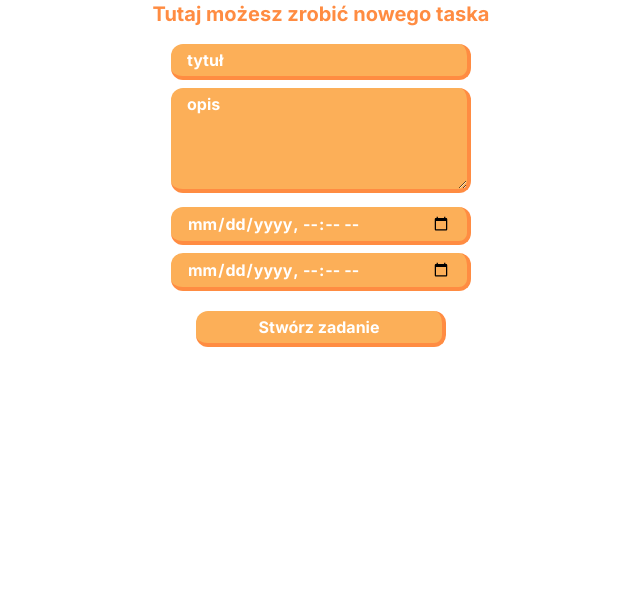
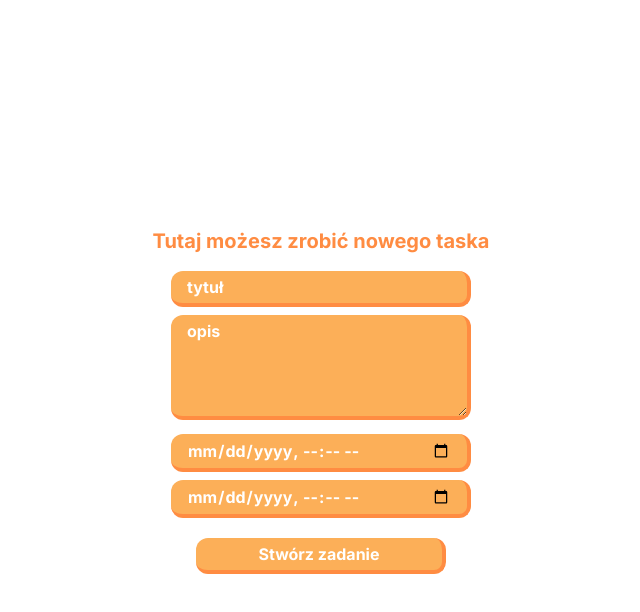
Before and after one commit to Taszczer/ToDo, a Next.js app in the folder frontend/: page /post in a window 1280 px wide. Shown: the top 612 px of the page, without its empty margins (319-959 px from the left). Built offline with nearby package versions, Linux system fonts and the light colour scheme.

Commit message:
css changes

```diff
--- a/frontend/app/post/page.tsx
+++ b/frontend/app/post/page.tsx
@@ -50,7 +50,7 @@ export default function CreatePost() {
   };
 
   return (
-    <div className='flex flex-col items-center'>
+    <div className='flex flex-col h-[100%] justify-center items-center'>
         <h1 className='text-xl mb-4 text-orange-secondary font-bold'>Tutaj możesz zrobić nowego taska</h1>
         <form onSubmit={handleSubmit(onSubmit)} className=' flex flex-col items-center'>
             <div className='gap-5'>
--- a/frontend/components/PostCreate.tsx
+++ b/frontend/components/PostCreate.tsx
@@ -50,9 +50,9 @@ export default function CreatePost() {
   };
 
   return (
-    <div className='flex flex-col items-center'>
+    <div className='flex flex-col justify-center h-[100%]'>
         <h1 className='text-xl mb-4 text-orange-secondary font-bold'>Tutaj możesz zrobić nowego taska</h1>
-        <form onSubmit={handleSubmit(onSubmit)} className=' flex flex-col items-center'>
+        <form onSubmit={handleSubmit(onSubmit)} className=' flex flex-col h-full justify-center items-center'>
             <div className='gap-5'>
               <Input className=' bg-orange-primary border-b-4 border-r-orange-secondary border-b-orange-secondary ' placeholder='tytuł' type="text" {...register("title")} />
               <textarea className='mt-2 h-[105px] w-full rounded-xl bg-orange-primary border-b-4 border-r-orange-secondary border-b-orange-secondary placeholder:text-white placeholder:font-bold border-r-4 px-4 py-1' placeholder='opis' {...register("description")} />
```
Also changed, not shown: frontend/app/notes/page.tsx (+0 -125 lines).
